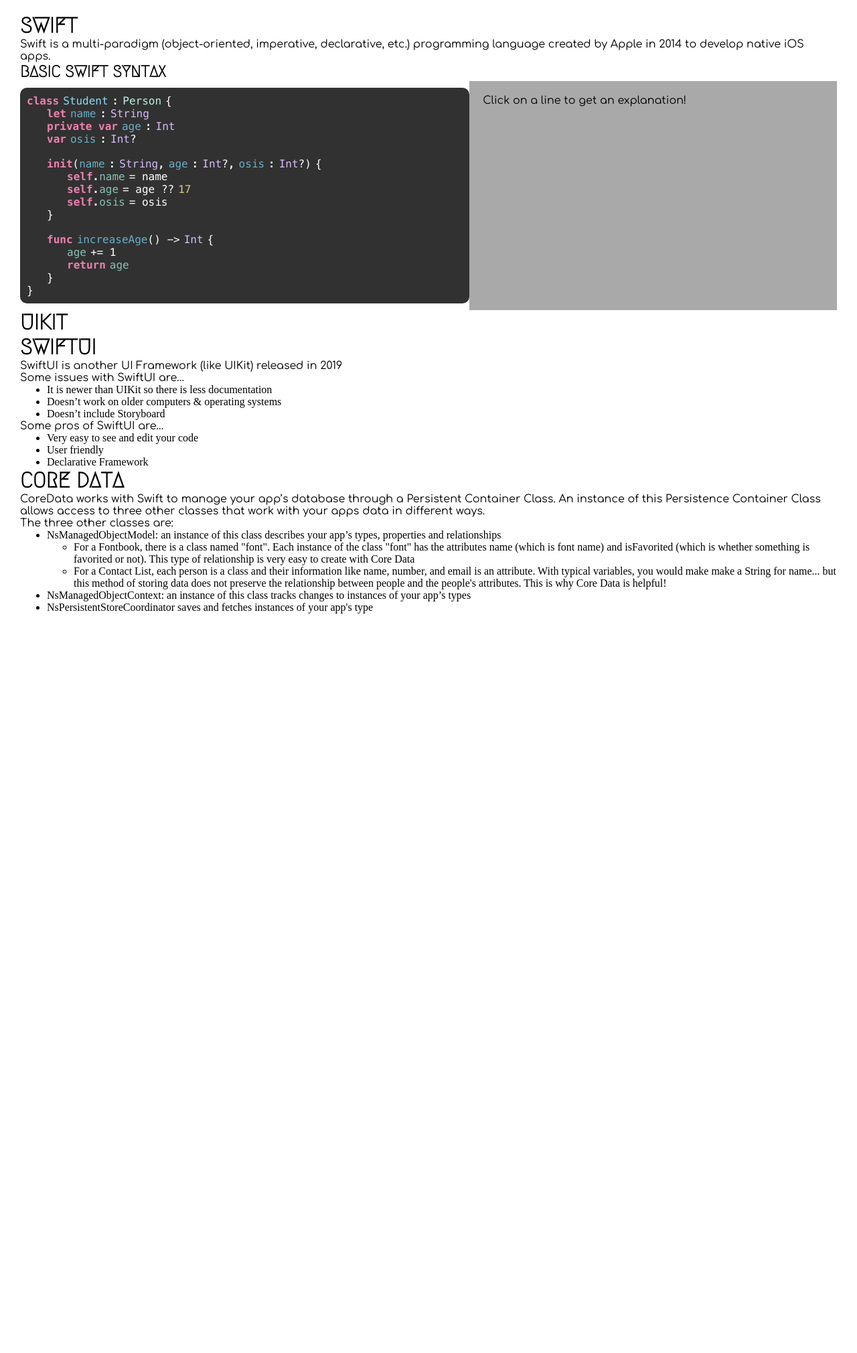
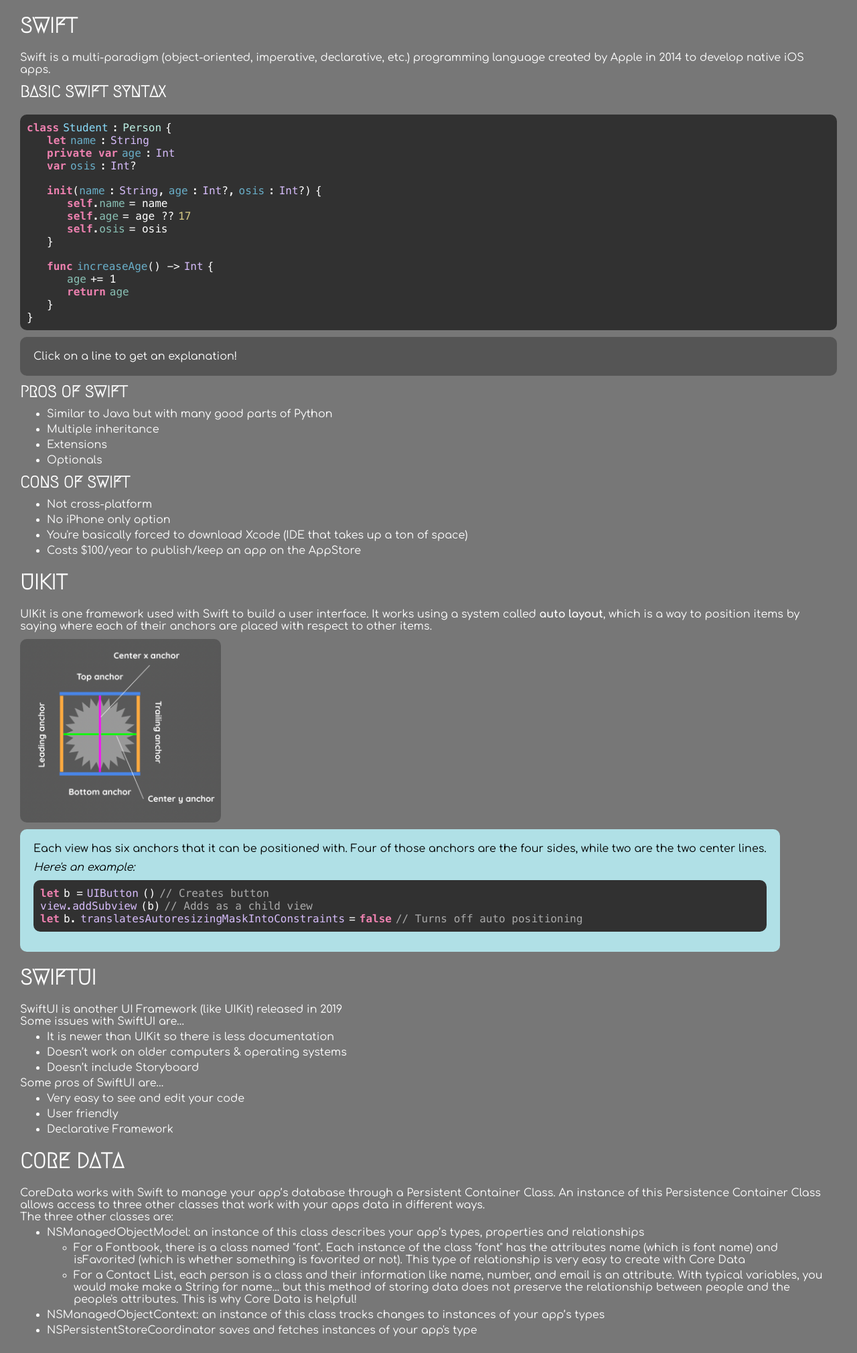
Before and after one commit to tamitakada/tedx-swift-summary, a Flask app: page / in a window 1280 px wide. Shown: the whole page at 67% size. Before the commit the page ends 916 px from the top, so only its background shows below. Run offline with Flask 2, Linux system fonts and the light colour scheme.

Commit message:
added more explanations & styling

```diff
--- a/app/static/styles.css
+++ b/app/static/styles.css
@@ -1,4 +1,5 @@
 * { border-box: none; margin: 0; }
+body, html { background-color: #777777; }
 body { padding: 20px 30px; }
 
 @font-face {
@@ -16,9 +17,10 @@
     src: url("Menlo Regular.ttf");
 }
 
-h1 { font-family: Megrim; text-transform: uppercase; }
-h2 { font-family: Megrim; text-transform: uppercase; }
-p { font-family: Comfortaa; }
+h1 { font-family: Megrim; text-transform: uppercase; color: white; }
+h2 { font-family: Megrim; text-transform: uppercase; color: white; }
+p { font-family: Comfortaa; color: white; }
+li { font-family: Comfortaa; margin: 5px 0; color: white; }
 
 .codeblock {
     background-color: #313131;
@@ -43,3 +45,4 @@
 .lightpurple { color: rgb(214, 188, 250); margin-right: 6px; font-family: Menlo; }
 .purple { color: rgba(170, 131, 229); margin-right: 6px; font-family: Menlo; }
 .yellow { color: rgba(215, 202, 134); margin-right: 6px; font-family: Menlo; }
+.comment { color: #AAAAAA; margin-right: 6px; font-family: Menlo; }
--- a/app/templates/index.html
+++ b/app/templates/index.html
@@ -8,11 +8,11 @@
 
 	<body>
 
-		<h1 id="swift">Swift</h1>
+		<h1 id="swift" style="margin-bottom: 20px;">Swift</h1>
             <p>Swift is a multi-paradigm (object-oriented, imperative, declarative, etc.) programming language created by Apple in 2014 to develop native iOS apps.<p>
 
-            <h2>Basic Swift Syntax</h2>
-            <div style="display: flex; flex-direction: row; flex-wrap: wrap;">
+            <h2 style="margin: 10px 0;">Basic Swift Syntax</h2>
+            <div style="display: flex; flex-direction: column;">
                 <div class="codeblock" style="flex-grow: 1;">
                     <div class="codeline" onclick="showExplanation0()">
                         <p class="pink">class</p>
@@ -33,7 +33,7 @@
                         <p class="white">:</p>
                         <p class="lightpurple">Int</p>
                     </div>
-                    <div class="codeline tab-0">
+                    <div class="codeline tab-0" onclick="showExplanation3()">
                         <p class="pink">var</p>
                         <p class="blue">osis</p>
                         <p class="white">:</p>
@@ -41,7 +41,7 @@
                         <p class="white">?</p>
                     </div>
                     <br>
-                    <div class="codeline tab-0">
+                    <div class="codeline tab-0" onclick="showExplanation4()">
                         <p class="pink" style="margin: 0;">init</p>
                         <p class="white" style="margin: 0;">(</p>
                         <p class="blue">name</p>
@@ -60,52 +60,103 @@
                         <p class="white">)</p><br>
                         <p class="white">{</p><br>
                     </div>
-                    <div class="codeline tab-1">
+                    <div class="codeline tab-1" onclick="showExplanation4()">
                         <p class="pink" style="margin: 0;">self</p>
                         <p class="white" style="margin: 0;">.</p>
                         <p class="green">name</p>
                         <p class="white">= name</p>
                     </div>
-                    <div class="codeline tab-1">
+                    <div class="codeline tab-1" onclick="showExplanation5()">
                         <p class="pink" style="margin: 0;">self</p>
                         <p class="white" style="margin: 0;">.</p>
                         <p class="green">age</p>
                         <p class="white">= age ??</p>
                         <p class="yellow">17</p>
                     </div>
-                    <div class="codeline tab-1">
+                    <div class="codeline tab-1" onclick="showExplanation4()">
                         <p class="pink" style="margin: 0;">self</p>
                         <p class="white" style="margin: 0;">.</p>
                         <p class="green">osis</p>
                         <p class="white">= osis</p>
                     </div>
-                    <div class="codeline tab-0"><p class="white">}</p></div>
+                    <div class="codeline tab-0" onclick="showExplanation4()"><p class="white">}</p></div>
                     <br>
-                    <div class="codeline tab-0">
+                    <div class="codeline tab-0" onclick="showExplanation6()">
                         <p class="pink">func</p>
                         <p class="blue" style="margin: 0;">increaseAge</p>
                         <p class="white">() -></p>
                         <p class="lightpurple">Int</p>
                         <p class="white">{</p>
                     </div>
-                    <div class="codeline tab-1">
+                    <div class="codeline tab-1" onclick="showExplanation6()">
                         <p class="green">age</p>
                         <p class="white">+= 1</p>
                     </div>
-                    <div class="codeline tab-1">
+                    <div class="codeline tab-1" onclick="showExplanation6()">
                         <p class="pink">return</p>
                         <p class="green">age</p>
                     </div>
-                    <div class="codeline tab-0"><p class="white">}</p></div>
+                    <div class="codeline tab-0" onclick="showExplanation6()"><p class="white">}</p></div>
                     <div class="codeline"><p class="white">}</p></div>
                 </div>
-                <div style="min-width: 300px; background-color: darkgrey; padding: 20px; flex-grow: 1;">
-                    <p id="explanation">Click on a line to get an explanation!</p>
+                <div style="background-color: #555555; padding: 20px; border-radius: 10px;">
+                    <p id="explanation" style="color: white;">Click on a line to get an explanation!</p>
                 </div>
             </div>
 
-		<h1 id="uikit">UIKit</h1>
-		<h1 id="swiftui">SwiftUI</h1>
+            <h2 style="margin: 10px 0;">Pros of Swift</h2>
+            <ul>
+                <li>Similar to Java but with many good parts of Python</li>
+                <li>Multiple inheritance</li>
+                <li>Extensions</li>
+                <li>Optionals</li>
+            </ul>
+
+            <h2 style="margin: 10px 0;">Cons of Swift</h2>
+            <ul>
+                <li>Not cross-platform</li>
+                <li>No iPhone only option</li>
+                <li>You're basically forced to download Xcode (IDE that takes up a ton of space)</li>
+                <li>Costs $100/year to publish/keep an app on the AppStore</li>
+            </ul>
+
+		<h1 id="uikit" style="margin: 20px 0;">UIKit</h1>
+            <p>UIKit is one framework used with Swift to build a user interface. It works
+             using a system called <b>auto layout</b>, which is a way to position items
+             by saying where each of their anchors are placed with respect to other items.</p>
+            <div style="display: flex; flex-direction: row; gap: 10px; margin: 10px 0; flex-wrap: wrap;">
+                <img style="max-width: 300px; width: 100%; border-radius: 10px;" src="{{ url_for('static', filename='anchors-diagram.png') }}"></img>
+                <div style="display: flex; flex-direction: column; padding: 20px; background-color: powderblue; border-radius: 10px;">
+                    <p style="color: black;">Each view has six anchors that it can be positioned with. Four of those
+                    anchors are the four sides, while two are the two center lines.</p>
+                    <p style="margin-top: 10px; color: black;"><i>Here's an example:</i></p>
+                    <div class="codeblock">
+                        <div class="codeline">
+                            <p class="pink">let</p>
+                            <p class="white">b = </p>
+                            <p class="lightpurple">UIButton</p>
+                            <p class="white">()</p>
+                            <p class="comment">// Creates button</p>
+                        </div>
+                        <div class="codeline">
+                            <p class="lightpurple">view.addSubview</p>
+                            <p class="white">(b)</p>
+                            <p class="comment">// Adds as a child view</p>
+                        </div>
+                        <div class="codeline">
+                            <p class="pink">let</p>
+                            <p class="white">b.</p>
+                            <p class="lightpurple">translatesAutoresizingMaskIntoConstraints</p>
+                            <p class="white"> = </p>
+                            <p class="pink">false</p>
+                            <p class="comment">// Turns off auto positioning</p>
+                        </div>
+                    </div>
+                </div>
+            </div>
+
+
+		<h1 id="swiftui" style="margin: 20px 0;">SwiftUI</h1>
 			<p> SwiftUI is another UI Framework  (like UIKit) released in 2019 </p>
 			<p> Some issues with SwiftUI are… </p>
 			<ul>
@@ -121,17 +172,17 @@
 				<li> Declarative Framework </li>
 			</ul>
 
-		<h1 id="coredata">Core Data</h1>
+		<h1 id="coredata" style="margin: 20px 0;">Core Data</h1>
 			<p> CoreData works with Swift to manage your app’s database through a Persistent Container Class. An instance of this Persistence Container Class allows access to three other classes that work with your apps data in different ways. </p>
 			<p> The three other classes are: </p>
 			<ul>
-				<li> NsManagedObjectModel: an instance of this class describes your app’s types, properties and relationships </li>
+				<li> NSManagedObjectModel: an instance of this class describes your app’s types, properties and relationships </li>
 				<ul>
 					<li> For a Fontbook, there is a class named "font". Each instance of the class "font" has the attributes name (which is font name) and isFavorited (which is whether something is favorited or not). This type of relationship is very easy to create with Core Data</li>
 					<li> For a Contact List, each person is a class and their information like name, number, and email is an attribute. With typical variables, you would make make a String for name... but this method of storing data does not preserve the relationship between people and the people's attributes. This is why Core Data is helpful! </li>
 				</ul>
-				<li> NsManagedObjectContext: an instance of this class tracks changes to instances of your app’s types </li>
-				<li> NsPersistentStoreCoordinator saves and fetches instances of your app's type </li>
+				<li> NSManagedObjectContext: an instance of this class tracks changes to instances of your app’s types </li>
+				<li> NSPersistentStoreCoordinator saves and fetches instances of your app's type </li>
 			</ul>
 
         <script>
@@ -156,6 +207,34 @@
                 never changes. <br>Like in Java, the [private] keyword makes the \
                 variable inaccessible from outside the class.";
             }
+
+            function showExplanation3() {
+                explanation.innerHTML = "In Swift, you can declare optional variables by \
+                placing a question mark after the variable type. \
+                Optionals are variables that can be either nil or a value of the specified type.";
+            }
+
+            function showExplanation4() {
+                explanation.innerHTML = "Class constructors are declared with the keyword \
+                [init]. The code won't build if you don't initialize all non-optional values \
+                in the constructor. You can name your parameters the same thing as the properties \
+                that you're assigning by differentiating between the two with the [self] (like \
+                [this] in Java) keyword. self.propertyName will be understood to refer to the \
+                property, while without the self, the variable will be understood as the \
+                parameter name.";
+            }
+
+            function showExplanation5() {
+                explanation.innerHTML = "You can set a default value for an optional with \
+                the [??]. The age parameter is an optional, so if it is nil, the default \
+                value will be 17, since it is written after the [??].";
+            }
+
+            function showExplanation6() {
+                explanation.innerHTML = "Functions are declared with the [func] keyword \
+                followed by the name and a parameter list in parentheses. Parameters must \
+                by typed. Finally, the return type must be listed with the syntax [-> type].";
+            }
         </script>
 	</body>
 </html>
```
Also changed, not shown: app/static/anchors-diagram.png (added), 1 other file.
